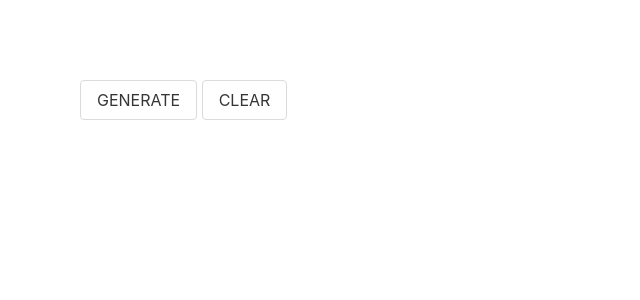
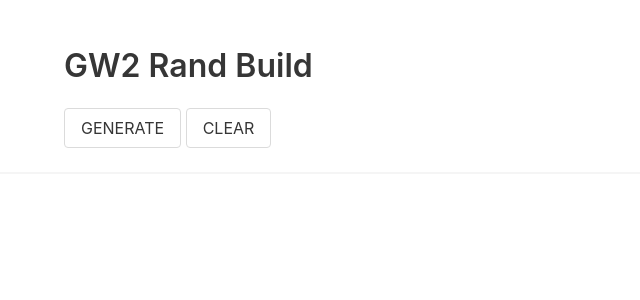
Before and after one commit to ubermanu/gw2randbuild, a Svelte app: page / in a window 1280 px wide. Shown: the top 300 px of the page, without its empty margins (0-640 px from the left). Built offline with nearby package versions, Linux system fonts and the light colour scheme.

Commit message:
add some kind of header section

```diff
--- a/src/App.svelte
+++ b/src/App.svelte
@@ -20,9 +20,11 @@
 
 <main>
     <section class="container">
+        <h1 class="title">GW2 Rand Build</h1>
         <button id="generate" class="button" on:click={handleGenerate}>GENERATE</button>
         <button id="clear" class="button" on:click={handleClear}>CLEAR</button>
     </section>
+    <hr>
     <section class="container builds">
         {#each $builds as build}
             <BuildCard build={build}/>
@@ -32,7 +34,7 @@
 
 <style>
     main {
-        padding: 5rem;
+        padding: 3rem 0;
     }
 
     .builds {
```
